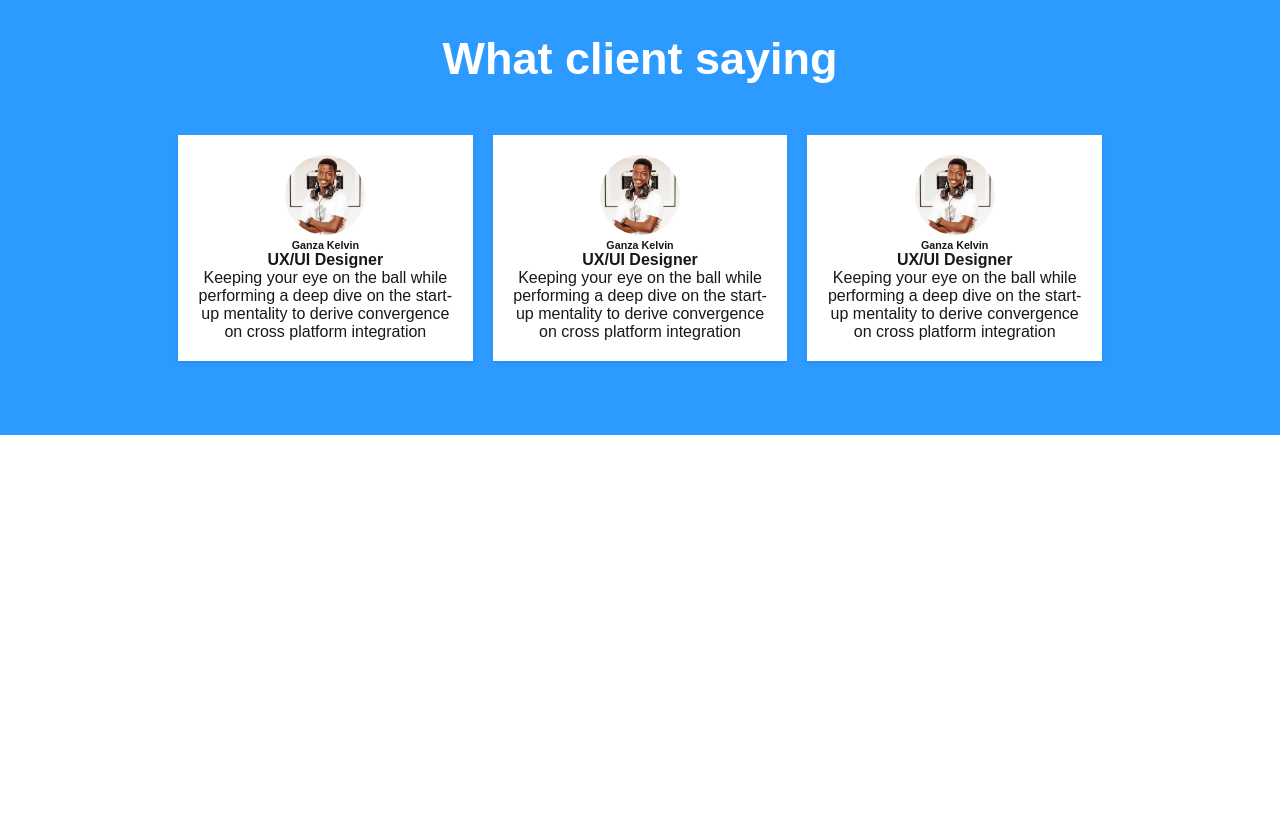
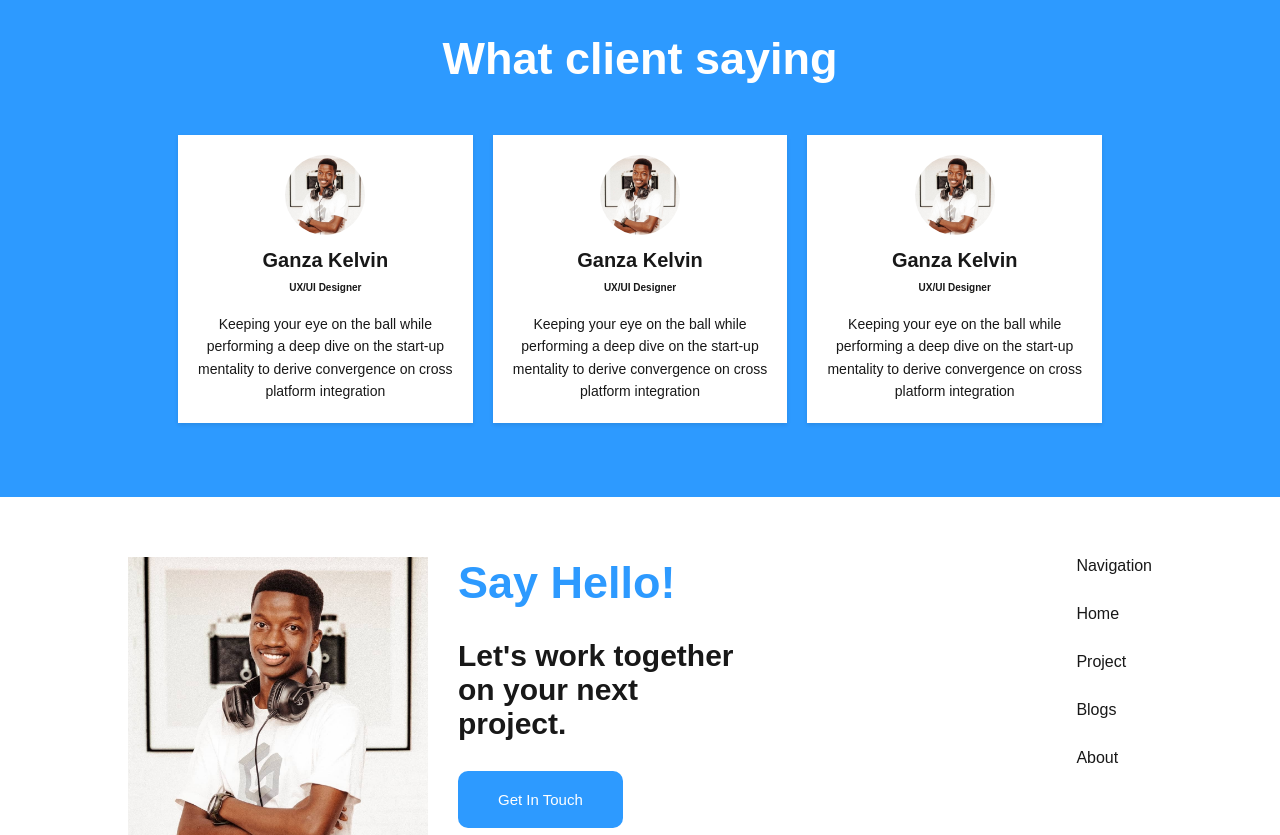
Before and after one commit to ganza123/ganza_website, a plain HTML site: page portfolio/index.html in a window 1280 px wide. Shown: the part 1965-2800 px from the top of the page. Before the commit the page ends 2400 px from the top, so only its background shows below. Drawn offline with Linux system fonts and the light colour scheme.

```diff
--- a/portfolio/css/style.css
+++ b/portfolio/css/style.css
@@ -58,6 +58,7 @@
 #home-p{
     color:var(--black);
     line-height: 2.0;
+    padding-top: 20px;
 }
 /* Email Css */
 #button{
@@ -183,23 +184,72 @@
 
 
 }
-#client-card img {
+#client-card img{
     max-width: 100%;
     height: auto;
     border-radius: 50%;
     width: 80px;
 }
 
-#client-card h6, #client-card h4 {
+.client-h6{
+    padding-top:10px;
     color: var(--black);
-    margin: 0px;
-    padding:0px;
+    font-size: 20px;
+    font-weight:bold;
+}
+.client-h4{
+    padding-top:10px;
+    color: var(--black);
+    font-size: 10px;
+    font-weight:bold;
 }
 
-#client-card p {
+.client-p{
+    padding-top:20px;
     color: var(--black);
-    margin: 0px;
-    padding:0px;
-    size: 10px;
+    font-size: 14px;
+    line-height: 1.6;
+}
+/* Footer =============================================*/
+
+#footer-container{
+    padding-top:60px;
+    padding-left:128px;
+    padding-right: 128px;
+    display: grid;
+    grid-template-columns: 5fr 1fr;
+    gap:30px;
 
 }
+#footer-profile{
+    display: flex;
+    flex-direction: row;
+    justify-content: space-around;
+    gap:30px;
+
+}
+#footer-description{
+    color: var(--black);
+    font-size: 30px;
+    font-weight: bold;
+    padding:30px 0px ;
+}
+
+#footer-ul{
+    display: flex;
+    flex-direction: column;
+    text-align: left;
+}
+/* End ===============================*/
+#end{
+    color: var(--blue);
+    padding-top:60px;
+    padding-left:128px;
+    padding-right: 128px;
+}
+#end-p{
+    color: var(--black);
+    text-align: left;
+    padding:8px;
+    font-size: 14px;
+}
--- a/portfolio/index.html
+++ b/portfolio/index.html
@@ -16,7 +16,10 @@
                 <li><a href="">Home</a></li>
                 <li><a href="">Project</a></li>
                 <li><a href="">Blog</a></li>
-                <li><a href="">Pages</a></li>
+                <li> <svg xmlns="http://www.w3.org/2000/svg" width="16" height="16" fill="currentColor" class="bi bi-arrow-right" viewBox="0 0 16 16">
+                    <path fill-rule="evenodd" d="M1 8a.5.5 0 0 1 .5-.5h11.793l-3.147-3.146a.5.5 0 0 1 .708-.708l4 4a.5.5 0 0 1 0 .708l-4 4a.5.5 0 0 1-.708-.708L13.293 8.5H1.5A.5.5 0 0 1 1 8z"/>
+                  </svg>
+                <a href="figma.com/file/fn8wDCrr4PqIqS5eEJeqgq/Ganza_File?type=design&node-id=0-1&mode=design&t=6ostHsFe6l9x3bgO-0">Figma Project</a></li>
              </ul>
         </nav>
     </header>
@@ -28,6 +31,7 @@
             <h2>I’m Ganza. <br>
                 I will create design that<br>
                 can give you value
+
             </h2>
             <p id="home-p">
                 So, If you re looking for designs that have a high visual impact on your
@@ -95,29 +99,62 @@
         <div id="client-container" >
         <div id="client-card">
             <img src="assets/img/profile.jpg" alt="">
-            <h6>Ganza Kelvin</h6>
-            <h4>UX/UI Designer</h4>
-            <p>Keeping your eye on the ball while performing a deep dive
+            <h6 class="client-h6">Ganza Kelvin</h6>
+            <h4 class="client-h4">UX/UI Designer</h4>
+            <p class="client-p">Keeping your eye on the ball while performing a deep dive
                 on the start-up mentality to derive convergence on cross
                 platform integration</p>
         </div>
         <div id="client-card">
             <img src="assets/img/profile.jpg" alt="">
-            <h6>Ganza Kelvin</h6>
-            <h4>UX/UI Designer</h4>
-            <p>Keeping your eye on the ball while performing a deep dive
+            <h6 class="client-h6">Ganza Kelvin</h6>
+            <h4 class="client-h4">UX/UI Designer</h4>
+            <p class="client-p">Keeping your eye on the ball while performing a deep dive
                 on the start-up mentality to derive convergence on cross
                 platform integration</p>
         </div>
         <div id="client-card">
             <img src="assets/img/profile.jpg" alt="">
-            <h6>Ganza Kelvin</h6>
-            <h4>UX/UI Designer</h4>
-            <p>Keeping your eye on the ball while performing a deep dive
+            <h6 class="client-h6">Ganza Kelvin</h6>
+            <h4 class="client-h4">UX/UI Designer</h4>
+            <p class="client-p">Keeping your eye on the ball while performing a deep dive
                 on the start-up mentality to derive convergence on cross
                 platform integration</p>
         </div>
     </div>
     </section>
+    <section id="footer-container">
+            <div id="footer-profile">
+                <div id="image">
+                    <img src="assets/img/profile.jpg" alt="" width="300px">
+                </div>
+                <div id="description">
+                    <h2>
+                        Say Hello!
+                    </h2>
+                    <p id="footer-description">
+                      Let's work together on your next project.
+                    </p>
+                    <button type="submit" id="button">Get In Touch</button>
+                </div>
+            </div>
+            <div id="footer-nav">
+                <ul id="footer-ul">
+                    <li>Navigation</li>
+                    <li>Home</li>
+                    <li>Project</li>
+                    <li>Blogs</li>
+                    <li>About</li>
+                </ul>
+            </div>
+    </section>
+
+    <section id="end">
+        <hr>
+        <p id="end-p">
+            2023, Ganza Kelvin. All Reserved Pushed with Hugs.
+        </p>
+
+    </section>
 </body>
 </html>
```
